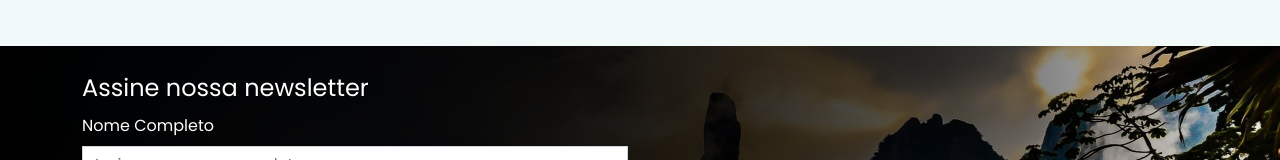
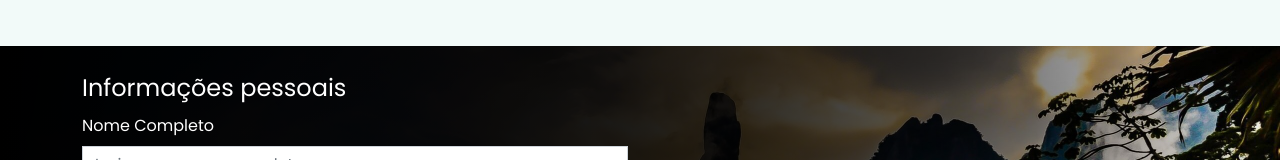
Before and after one commit to AbJoia/oficina-acessibilidade, a React (Vite) app: page / in a window 1280 px wide. Shown: the part 2255-2415 px from the top of the page. Built offline with nearby package versions, Linux system fonts and the light colour scheme; a web font is replaced by a local one.

Commit message:
refinamento final

```diff
--- a/src/components/FormNewsletter/index.jsx
+++ b/src/components/FormNewsletter/index.jsx
@@ -45,7 +45,7 @@ export function FormNewsletter({id}) {
               onSubmit={(e) => handleSubmitForm(e)}
               className="m-auto m-lg-0"
             >
-              <legend tabIndex={0}>Assine nossa newsletter</legend>
+              <legend tabIndex={0}>Informações pessoais</legend>
               <Form.Group className="mb-3" controlId="formGroupEmail">
                 <Form.Label>Nome Completo</Form.Label>
                 <Form.Control
```
